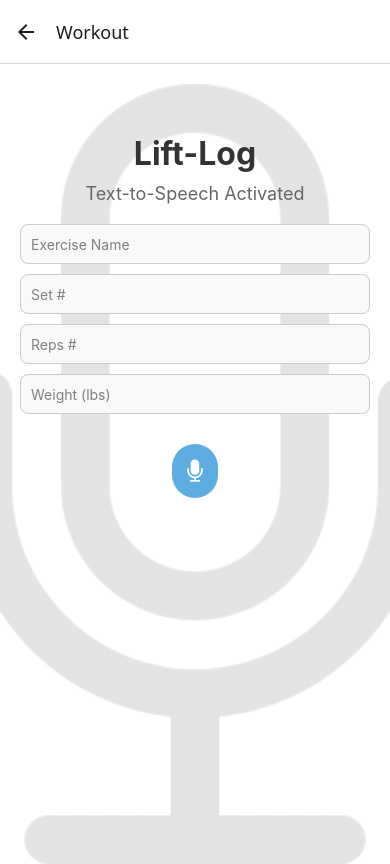
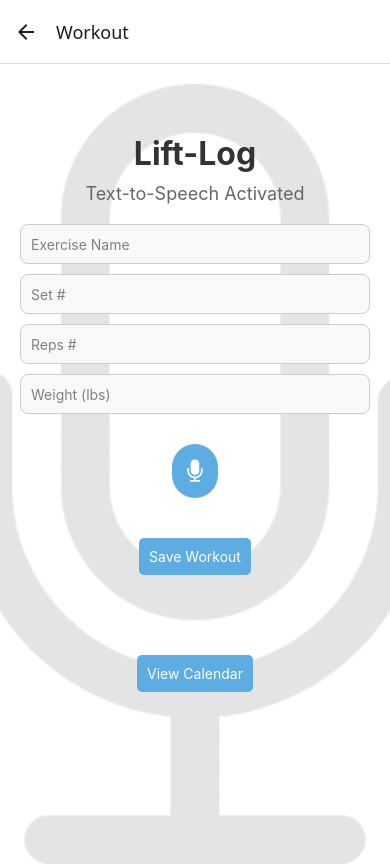
Before and after one commit to Aakash-Asthana19/LiftLog, a React Native app: screen /Workout in a window 390 px wide. Built offline with nearby package versions, Linux system fonts and the light colour scheme; no server answers.

Commit message:
Finished Calendar Logging

```diff
--- a/App.js
+++ b/App.js
@@ -6,6 +6,7 @@ import { logEvent } from "firebase/analytics";
 import { getAuth, onAuthStateChanged } from 'firebase/auth'; // Import Firebase Auth
 import WorkoutScreen from './src/Screens/WorkoutScreen.js';
 import LogInScreen from './src/Screens/LogInScreen.js';
+import CalendarScreen from './src/Screens/CalendarScreen';
 
 const Stack = createStackNavigator();
 
@@ -42,7 +43,8 @@ export default function App() {
     <NavigationContainer>
       <Stack.Navigator initialRouteName={user ? 'Workout' : 'LogIn'}>
         <Stack.Screen name="LogIn" component={LogInScreen} />
-        <Stack.Screen name="Workout" component={WorkoutScreen} />
+        <Stack.Screen name="Workout" component={WorkoutScreen} options={({ navigation }) => ({})}/>
+        <Stack.Screen name="Calendar" component={CalendarScreen} />
       </Stack.Navigator>
     </NavigationContainer>
   );
--- /dev/null
+++ b/src/Screens/CalendarScreen.js
@@ -0,0 +1,83 @@
+import React, { useState } from 'react';
+import { View, Text, StyleSheet } from 'react-native';
+import { Calendar } from 'react-native-calendars';
+import { getFirestore, collection, query, where, getDocs } from 'firebase/firestore';
+import { getAuth } from 'firebase/auth';
+
+
+const CalendarScreen = () => {
+  const [selectedDate, setSelectedDate] = useState('');
+  const [workouts, setWorkouts] = useState([]); // State to store workouts
+
+
+  const onDayPress = async (day) => {
+    setSelectedDate(day.dateString);
+    await fetchWorkoutsForDate(day.dateString); // Fetch workouts for selected date
+  };
+
+
+  const fetchWorkoutsForDate = async (date) => {
+    const auth = getAuth();
+    const userId = auth.currentUser ? auth.currentUser.uid : null;
+
+    if (!userId) {
+      console.error('User not logged in');
+      return [];
+    }
+
+    const db = getFirestore();
+    const workoutsRef = collection(db, 'workouts');
+    const q = query(workoutsRef, where('userId', '==', userId), where('date', '==', date));
+
+    try {
+      const querySnapshot = await getDocs(q);
+      const workoutsForDate = [];
+      querySnapshot.forEach((doc) => {
+        workoutsForDate.push(doc.data());
+      });
+      setWorkouts(workoutsForDate); // Update state with fetched workouts
+    } catch (error) {
+      console.error('Error fetching workouts:', error);
+    }
+  };
+
+
+
+  return (
+    <View style={styles.container}>
+      <Calendar
+        onDayPress={onDayPress}
+        markedDates={{
+          [selectedDate]: { selected: true, selectedColor: 'blue' },
+        }}
+      />
+      {selectedDate && (
+        <View style={styles.workoutInfo}>
+          <Text style={styles.dateText}>Workouts for {selectedDate}:</Text>
+          {workouts.map((workout, index) => (
+            <Text key={index}>
+              {workout.exercise}: {workout.sets} sets, {workout.reps} reps, {workout.weight} lbs
+            </Text>
+          ))}
+        </View>
+      )}
+    </View>
+  );
+
+};
+
+const styles = StyleSheet.create({
+  container: {
+    flex: 1,
+    padding: 20,
+  },
+  workoutInfo: {
+    marginTop: 20,
+  },
+  dateText: {
+    fontSize: 18,
+    fontWeight: 'bold',
+  },
+});
+
+export default CalendarScreen;
--- a/src/Screens/WorkoutScreen.js
+++ b/src/Screens/WorkoutScreen.js
@@ -10,17 +10,23 @@ import {
   Platform,
   TouchableWithoutFeedback,
   Keyboard,
+  Alert
 } from 'react-native';
 import { Audio } from 'expo-av';
 import * as mime from 'react-native-mime-types';
 import { FontAwesome } from '@expo/vector-icons';
 import { getAnalytics, isSupported, logEvent } from "firebase/analytics";
 import { getApp } from "firebase/app";
+import { getFirestore, collection, addDoc } from 'firebase/firestore';
+import { getAuth } from 'firebase/auth';
 
-const WorkoutScreen = () => {
+
+
+const WorkoutScreen = ({ navigation }) => {
   const [isRecording, setIsRecording] = useState(false);
   const [recording, setRecording] = useState(null);
   const [transcription, setTranscription] = useState('');
+  const [saveSuccess, setSaveSuccess] = useState(false);
   const [workout, setWorkout] = useState({
     exercise: '',
     reps: '',
@@ -90,7 +96,7 @@ const WorkoutScreen = () => {
         name: fileName,
       });
 
-      const response = await fetch('http://128.61.15.40:3000/transcribe', { //update with your IP ADDRESS
+      const response = await fetch('http://128.61.10.126:3000/transcribe', { //update with your IP ADDRESS
         method: 'POST',
         body: formData,
         headers: {
@@ -116,16 +122,53 @@ const WorkoutScreen = () => {
     setWorkout({ ...workout, [name]: value });
   };
 
+
+  const saveWorkoutToFirebase = async () => {
+    const auth = getAuth();
+    const userId = auth.currentUser ? auth.currentUser.uid : null;
+
+    if (!userId) {
+      console.error('User not logged in');
+      return;
+    }
+
+    const db = getFirestore();
+    const workoutData = {
+      ...workout,
+      userId,
+      date: new Date().toISOString().split('T')[0],
+      timestamp: new Date().toISOString(),
+    };
+
+    try {
+      await addDoc(collection(db, 'workouts'), workoutData);
+      console.log('Workout saved successfully:', workoutData);
+      setSaveSuccess(true);
+      Alert.alert('Success', 'Workout saved successfully! View in Calendar');
+      // Clear the workout data after saving
+      setWorkout({
+        exercise: '',
+        reps: '',
+        sets: '',
+        weight: '',
+      });
+      setTranscription('');
+    } catch (error) {
+      console.error('Error saving workout:', error);
+      Alert.alert('Error', 'Failed to save workout. Please try again.');
+    }
+  };
+
   const parseVoiceInput = (input) => {
     if (!input) return; // Check if input is not null or undefined
 
     const lowerInput = input.toLowerCase();
 
-    //command must be said in a certain way as of now
-    const exerciseRegex = /([a-zA-Z\s]+)(?=\d+\sreps|set|pounds)/; //get exercise name before reps, set, or pounds
-    const repsRegex = /(\d+)\sreps/; //get number followed by "reps"
-    const setRegex = /set\s(\d+)/; //get number after "set"
-    const weightRegex = /(\d+)\spounds/; //get number followed by "pounds"
+    // Regex patterns
+    const exerciseRegex = /([a-zA-Z\s]+)(?=\d+\sreps|set|pounds)/; // Capture exercise name before reps, set, or pounds
+    const repsRegex = /(\d+)\sreps/; // Capture number followed by "reps"
+    const setRegex = /set\s(\d+)/; // Capture number after "set"
+    const weightRegex = /(\d+)\spounds/; // Capture number followed by "pounds"
 
     const exerciseMatch = lowerInput.match(exerciseRegex);
     const repsMatch = lowerInput.match(repsRegex);
@@ -138,7 +181,14 @@ const WorkoutScreen = () => {
       sets: setMatch ? setMatch[1] : workout.sets,
       weight: weightMatch ? weightMatch[1] : workout.weight,
     });
+
+    // Remove the automatic saving
+    // setTimeout(() => {
+    //   saveWorkoutToFirebase();
+    // }, 100);
   };
+
+
 
   return (
     <KeyboardAvoidingView
@@ -202,6 +252,21 @@ const WorkoutScreen = () => {
               color="white"
             />
           </TouchableOpacity>
+
+          <TouchableOpacity
+            style={styles.saveButton}
+            onPress={saveWorkoutToFirebase}
+          >
+            <Text style={styles.buttonText}>Save Workout</Text>
+          </TouchableOpacity>
+
+          <TouchableOpacity
+            style={styles.calendarButton}
+            onPress={() => navigation.navigate('Calendar')}
+          >
+            <Text style={styles.buttonText}>View Calendar</Text>
+          </TouchableOpacity>
+
 
           {transcription && (
             <View style={styles.transcriptionContainer}>
@@ -282,6 +347,22 @@ const styles = StyleSheet.create({
     color: '#555',
     textAlign: 'center',
   },
+  calendarButton: {
+    backgroundColor: '#5dade2',
+    padding: 10,
+    borderRadius: 5,
+    marginTop: 80,
+  },
+  buttonText: {
+    color: 'white',
+    textAlign: 'center',
+  },
+  saveButton: {
+    backgroundColor: '#5dade2',
+    padding: 10,
+    borderRadius: 5,
+    marginTop: 20,
+  },
 });
 
 export default WorkoutScreen;
```
Also changed, not shown: package.json (+6 -2 lines), 1 other file (tests, documents, lock files or other folders).
